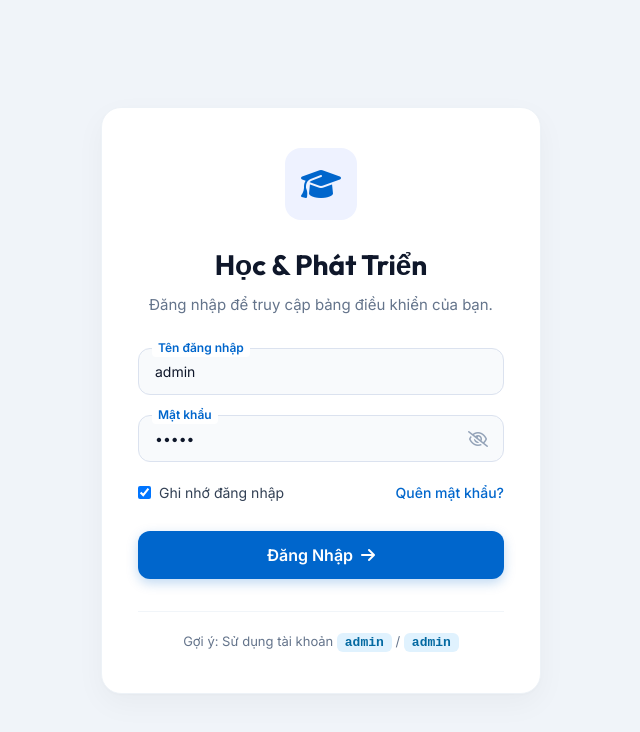
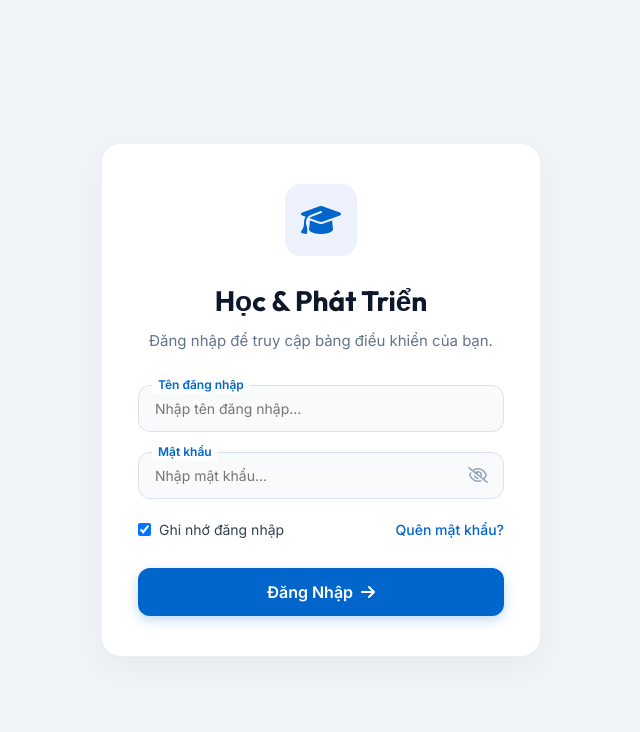
Before and after one commit to Hocnv0204/exam, a website built with Vite: page fe/index.html in a window 1280 px wide. Shown: the whole page, without its empty margins (319-959 px from the left). Built offline with nearby package versions, Linux system fonts and the light colour scheme; no server answers.

Commit message:
feat: remove login auto-fill and hints, add SVG graduation cap favicon to index.html

```diff
--- a/fe/src/js/views/login.js
+++ b/fe/src/js/views/login.js
@@ -15,12 +15,12 @@ export function renderLoginView() {
         <form id="login-form">
           <div class="form-group">
             <span class="form-label-floating">Tên đăng nhập</span>
-            <input type="text" id="login-username" class="form-input" placeholder="Tên đăng nhập (admin)" value="admin" required>
+            <input type="text" id="login-username" class="form-input" placeholder="Nhập tên đăng nhập..." required>
           </div>
 
           <div class="form-group">
             <span class="form-label-floating">Mật khẩu</span>
-            <input type="password" id="login-password" class="form-input" placeholder="Mật khẩu (admin)" value="admin" required>
+            <input type="password" id="login-password" class="form-input" placeholder="Nhập mật khẩu..." required>
             <i class="fa-regular fa-eye-slash input-icon-right" id="toggle-pw-icon"></i>
           </div>
 
@@ -35,10 +35,6 @@ export function renderLoginView() {
             Đăng Nhập <i class="fa-solid fa-arrow-right"></i>
           </button>
         </form>
-
-        <div class="login-hint">
-          Gợi ý: Sử dụng tài khoản <span class="code-chip">admin</span> / <span class="code-chip">admin</span>
-        </div>
       </div>
     </div>
   `
```
Also changed, not shown: fe/index.html (+2 -0 lines).
